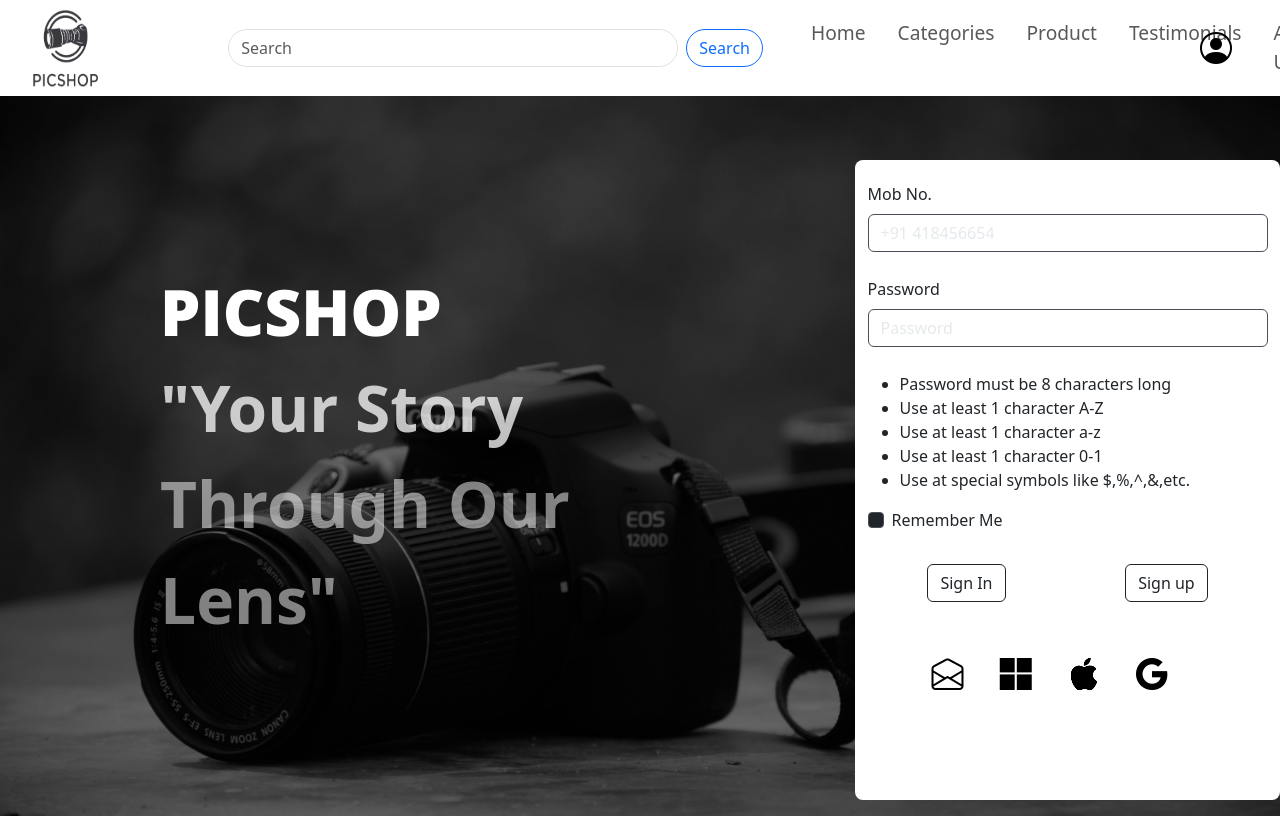
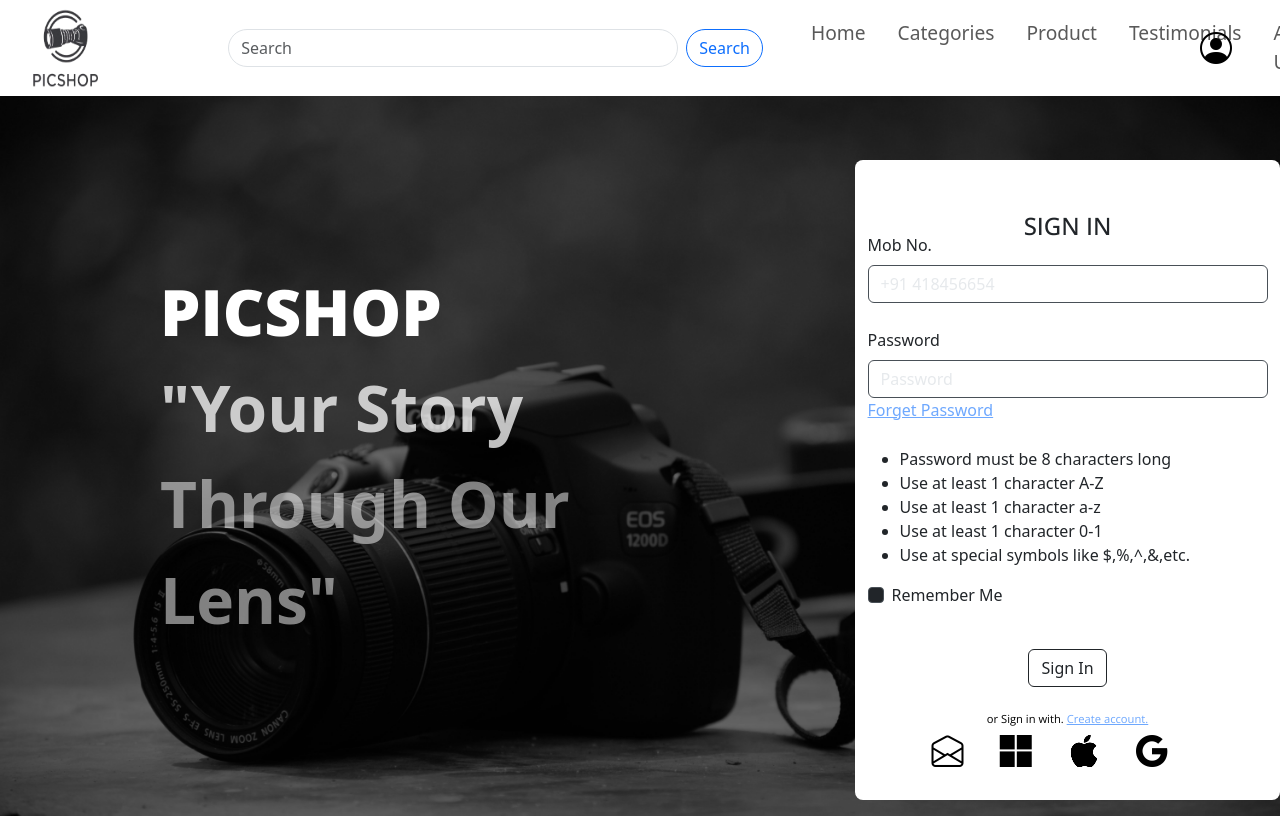
Before and after one commit to alokprasad573/PicShop---Frontend-Project, a plain HTML site: page account-mob.html in a window 1280 px wide. Shown: the top 816 px of the page. Drawn offline with nearby package versions, Linux system fonts and the light colour scheme.

Commit message:
Some changes in UI made and more component is added.

```diff
--- a/account-email.css
+++ b/account-email.css
@@ -92,6 +92,15 @@ main {
     font-weight: 600;
 }
 
+
+.login-tittle {
+    font-family: "Open Sans", sans-serif;
+    font-size: 1.5rem;
+    font-weight: 500;
+    position: absolute;
+    top: 3rem;
+}
+
 .login-box {
     width : 30rem;
     height : 40rem;
@@ -108,15 +117,20 @@ main {
     width: 400px;
 }
 
-.login-box form {
+.options {
+    color: black;
+    text-align: center;
+    font-size: 0.7rem;
+    font-family: "Open Sans", sans-serif;
     position: relative;
-    top: -4rem;
+    top: 4rem;
 }
 
 .buttons {
     display: flex;
     justify-content: space-around;
-    margin-top: 2rem;
+    position: relative;
+    top: 2.5rem;
 }
 
 .buttons .btn:hover {
@@ -135,6 +149,6 @@ main {
     text-align: center;
     margin: 1rem;
     position: relative;
-    top: 3rem;
+    bottom: -3rem;
     left: 3rem;
 }
--- a/account-mob.css
+++ b/account-mob.css
@@ -92,6 +92,15 @@ main {
     font-weight: 600;
 }
 
+.login-tittle {
+    font-family: "Open Sans", sans-serif;
+    font-size: 1.5rem;
+    font-weight: 500;
+    position: absolute;
+    top: 3rem;
+}
+
+
 .login-box {
     width : 30rem;
     height : 40rem;
@@ -108,15 +117,20 @@ main {
     width: 400px;
 }
 
-.login-box form {
+.options {
+    color: black;
+    text-align: center;
+    font-size: 0.7rem;
+    font-family: "Open Sans", sans-serif;
     position: relative;
-    top: -4rem;
+    top: 4rem;
 }
 
 .buttons {
     display: flex;
     justify-content: space-around;
-    margin-top: 2rem;
+    position: relative;
+    top: 2.5rem;
 }
 
 .buttons .btn:hover {
@@ -135,6 +149,6 @@ main {
     text-align: center;
     margin: 1rem;
     position: relative;
-    top: 3rem;
+    bottom: -3rem;
     left: 3rem;
 }
--- a/account-mob.html
+++ b/account-mob.html
@@ -5,7 +5,7 @@
   <meta name="viewport" content="width=device-width, initial-scale=1">
   <link rel="icon" href="./images/logo-url.png">
   <title>PicShop - Store for Camera and accessories</title>
-  <link rel="stylesheet" href="account-email.css">
+  <link rel="stylesheet" href="account-mob.css">
   <link href="https://cdn.jsdelivr.net/npm/bootstrap@5.3.3/dist/css/bootstrap.min.css"
         rel="stylesheet" integrity="sha384-QWTKZyjpPEjISv5WaRU9OFeRpok6YctnYmDr5pNlyT2bRjXh0JMhjY6hW+ALEwIH" crossorigin="anonymous">
   <link rel="stylesheet" href="https://cdnjs.cloudflare.com/ajax/libs/bootstrap-icons/1.8.3/font/bootstrap-icons.min.css">
@@ -57,6 +57,9 @@
     <div class="tagline"><span style="opacity: 0.75">"Your Story</span> <br><span style="opacity: 0.5">Through Our Lens"</span></div>
   </div>
   <div class="login-box">
+    <div class="login-tittle">
+      <p>SIGN IN</p>
+    </div>
     <form>
       <div class=" login">
         <label for="mob" class="form-label">Mob No.</label>
@@ -66,6 +69,7 @@
       <div class=" login" style="margin-top: 25px">
         <label for="password" class ="form-label">Password</label>
         <input type="password" class="form-control" id="password" placeholder="Password" style="background-color: white; color:black">
+        <a href="#">Forget Password</a>
       </div>
       <div class="rules">
         <div class="rules" style="margin-top: 25px;">
@@ -83,7 +87,9 @@
         </div>
         <div class="buttons">
           <button type="submit" class="btn btn-outline-dark">Sign In</button>
-          <button type="submit" class="btn  btn-outline-dark">Sign up</button>
+        </div>
+        <div class="options">
+          <p>or Sign in with. <a href="#">Create account.</a></p>
         </div>
         <div class="icons">
           <a href="#"><i class="bi bi-envelope-open"></i></a>
```
Also changed, not shown: account-email.html (+10 -1 lines).
